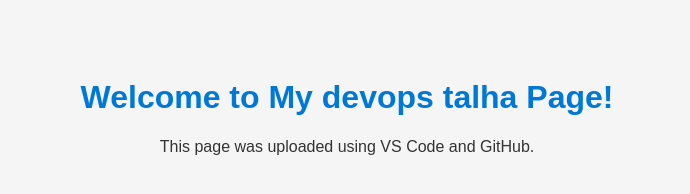
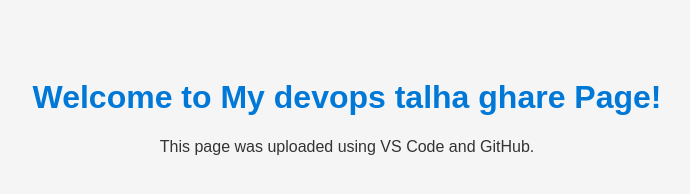
Before and after one commit to talha-ghare/new-practice, a plain HTML site: page index.html in a window 1280 px wide. Shown: the whole page, without its empty margins (293-983 px from the left). Drawn offline with Linux system fonts and the light colour scheme.

Commit message:
second comit

```diff
--- a/index.html
+++ b/index.html
@@ -18,7 +18,7 @@
     </style>
 </head>
 <body>
-    <h1>Welcome to My devops talha Page!</h1>
+    <h1>Welcome to My devops talha ghare Page!</h1>
     <p>This page was uploaded using VS Code and GitHub.</p>
 </body>
 </html>
```
